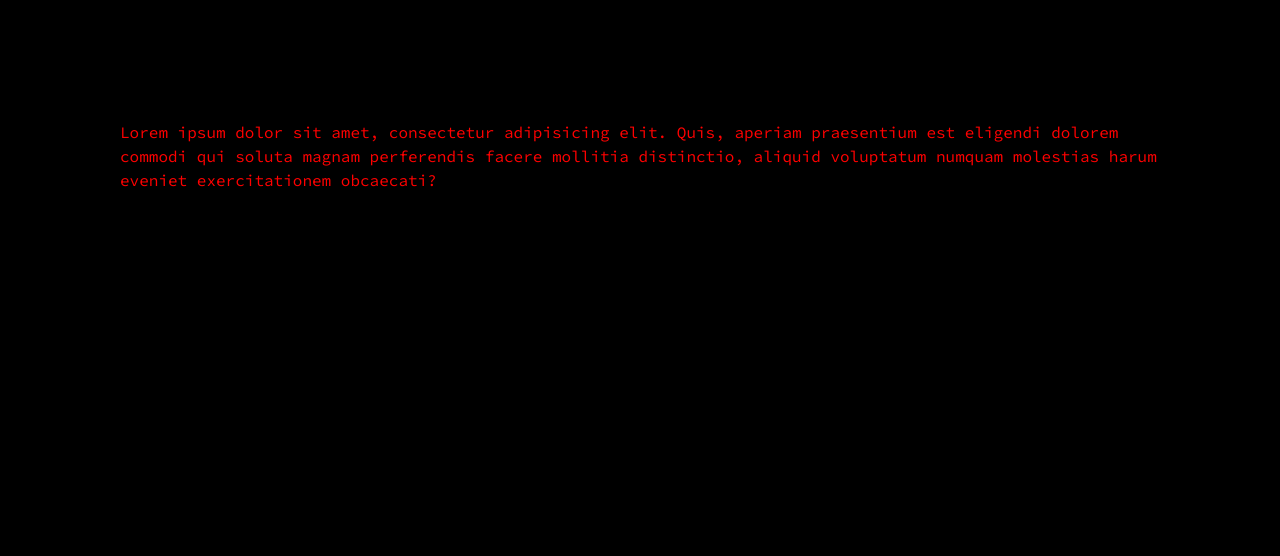
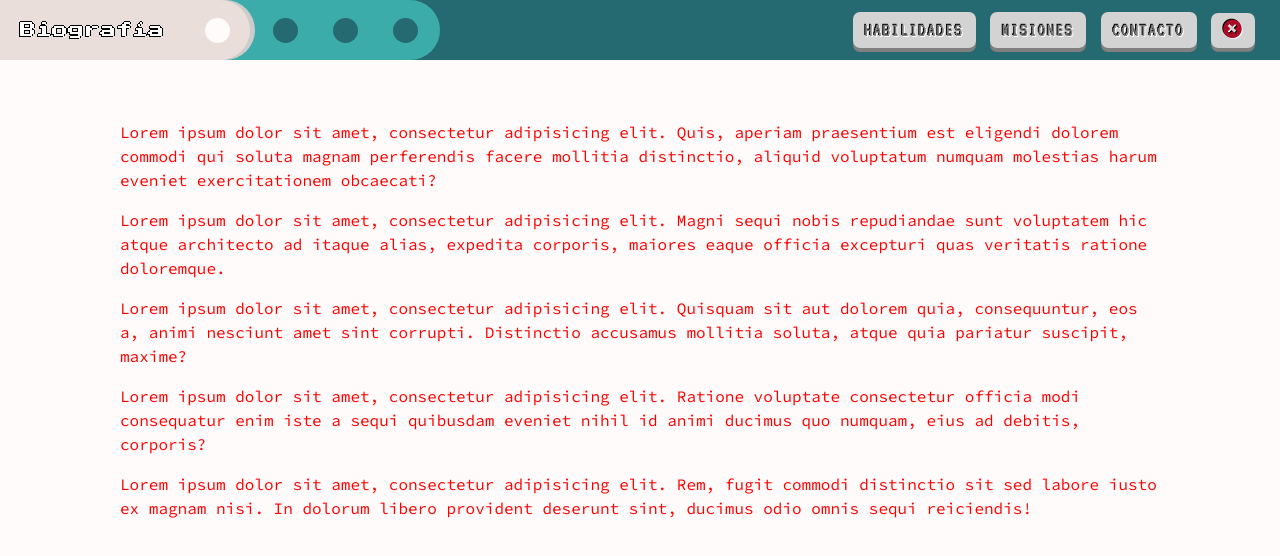
Before and after one commit to Helvette/helvette.github.io, a website: page index.html in a window 1280 px wide. Both pictures are taken after a click on the link "BIOGRAFÍA". Drawn offline with nearby package versions, Linux system fonts and the light colour scheme.

Commit message:
nav estático, con diseño, pero falta funcionalidad de rutas

```diff
--- a/assets/css/styles.css
+++ b/assets/css/styles.css
@@ -30,9 +30,14 @@ ul {
 }
 
 #home, #about, #skills, #quests, #contact {
+  background-color: black;
   padding: 120px;
-  background-color: black;
 }
+
+.section-content {
+
+}
+
 
 /* HOME */
 #noise {
@@ -78,19 +83,19 @@ ul {
   padding: 5px 20px;
 }
 
-.btn-nav {
+#home .btn-nav {
   position: relative;
   cursor: pointer;
   color: white;
   text-decoration: none;
 }
 
-.btn-nav:hover {
+#home .btn-nav:hover {
   color: white;
   text-decoration: none;
 }
 
-.for-hover::before {
+#home .for-hover::before {
   font-family: 'Font Awesome 5 Free';
   content: '\f0da ';
   color: red;
@@ -100,7 +105,119 @@ ul {
   left: -30px;
 } /*FIN HOME*/
 
+/* NAV */
+
+nav {
+  background-color: #256A71;
+  position: fixed;
+  z-index: 1000;
+  width: 100%;
+  height: 60px;
+}
+
+nav .nav {
+  width: 100%;
+  height: 60px;
+}
+
+nav .nav ul.section-info {
+  float: left;
+}
+
+nav .nav ul.mi-menu {
+  position: absolute;
+  right: 20px;
+}
+
+nav .nav .in-section {
+  padding-left: 20px;
+  background-color: #EADEDA;
+  border-top-right-radius: 50px;
+  border-bottom-right-radius: 50px;
+  padding-right: 80px;
+  position: relative;
+  width: 250px;
+  z-index: 1000;
+  box-shadow: 5px 0 0px 0px #ccc;
+  color: white;
+  text-shadow: -1px 1px black, -1px 0 black, 1px 0 black, 0 -1px black;
+    font-family: 'Press Start 2P', monospace;
+}
+
+nav .nav .in-section .circle {
+  height: 25px;
+  width: 25px;
+  border-radius: 50%;
+  display: inline-block;
+  background-color: #FFFBFA;
+  position: absolute;
+  right: 20px;
+  bottom: 17.5px;
+}
+
+nav .nav .decoration {
+  background-color: #3BACAA;
+  height: 60px;
+  position: absolute;
+  left: 150px;
+  bottom: 0;
+  border-top-right-radius: 50px;
+  border-bottom-right-radius: 50px;
+  padding-left: 105px;
+}
+
+nav .nav .decoration .circle {
+  height: 25px;
+  width: 25px;
+  border-radius: 50%;
+  margin: 17.5px;
+  display: inline-block;
+  background-color: #256A71;
+}
+
+nav .nav li {
+  display: inline-block;
+  line-height: 60px;
+  padding: 0 5px;
+}
+
+nav .nav li a {
+  font-family: 'VT323', monospace;
+  background-color: lightgray;
+  text-shadow: -1px -1px black, 1px 1px white;
+  color: gray;
+  -webkit-border-radius: 7px;
+  -moz-border-radius: 7px;
+  -o-border-radius: 7px;
+  border-radius: 7px;
+  box-shadow: 0 .2em gray;
+  cursor: pointer;
+  font-size: 20px;
+  letter-spacing: 1px;
+  padding: 8px 12px;
+  text-transform: uppercase;
+}
+
+nav .nav li a.home {
+  color: #aa0d25;
+  font-size: 19px;
+}
+
+nav .nav li a:hover {
+  text-decoration: none;
+}
+
+nav .nav li a:focus {
+  box-shadow: none;
+   position: relative;
+   top: .2em;
+   outline: none;
+}
+
 /* ABOUT */
+#about {
+  background-color: #FFFBFA;
+}
 #about {
   font-family: 'Source Code Pro', monospace;
 }
--- a/assets/js/app.js
+++ b/assets/js/app.js
@@ -16,12 +16,21 @@ $('#home').on('mouseenter', '.btn-nav', function() {
   $(this).addClass('for-hover animated infinite flash');
 })
 
+$('#home').on('click', '.btn-nav', function() {
+  $('nav').show()
+})
+
+$('.mi-menu').on('click', '.home', function(){
+  $('nav').hide();
+})
+
 function animating(element, effect){
   $(element).addClass(`animated ${effect}`)
 }
 
 // ejecutar al cargar la página
 $(document).ready(function() {
+  $('nav').hide();
     $('#noise').delay(500).fadeOut();
     $('.content').hide().delay(1000).fadeIn()
     animating('#home .name', 'flipInX')
@@ -29,11 +38,19 @@ $(document).ready(function() {
     animating('#home hr', 'fadeIn')
     animating('#home .sup', 'flipInX')
     $('#pagepiling').pagepiling({
-      menu: '#mi-menu',
+      menu: '.mi-menu',
       direction: 'horizontal',
       anchors: ['home','about', 'skills', 'quests', 'contact'],
       navigation: false,
       normalScrollElements: '#home, #about, #skills, #quests, #contact',
       verticalCentered: false
     });
+    let location = window.location.href;
+    if(location.indexOf('about') != -1 || location.indexOf('skills') != -1 || location.indexOf('quests') != -1 || location.indexOf('contact') != -1){
+      $('nav').show()
+    }
 })
+
+
+
+//while($('#home').css('transform') != 'matrix(1, 0, 0, 1, 0, 0)')
--- a/index.html
+++ b/index.html
@@ -20,6 +20,20 @@
 </head>
 <body>
   <section class="noise" id="noise"></section>
+  <nav class="animated fadeInRight">
+    <div class="nav"> <!-- nav -->
+      <ul class="section-info">
+        <li class="in-section"><span>Biografía</span> <div class="circle"></div></li>
+        <li class="decoration"><div class="circle"></div><div class="circle"></div><div class="circle"></div></li>
+      </ul>
+      <ul class="mi-menu">
+        <li><a data-menuanchor="skills" href="#skills" class="skills">Habilidades</a></li>
+        <li><a data-menuanchor="quests" href="#quests" class="quests">Misiones</a></li>
+        <li><a data-menuanchor="contact" href="#contact" class="contact">Contacto</a></li>
+        <li><a data-menuanchor="home" href="#home" class="home"><i class="fas fa-times-circle"></i></a></li>
+      </ul>
+    </div> <!-- fin nav -->
+  </nav>
   <div class="content" id="pagepiling">
     <section id="home" class="vertical-align section">
       <div class="row">
@@ -42,25 +56,28 @@
     </div>
     </section> <!-- fin home -->
 
-    <section id="about" class="section pp-scrollable">
-
-      <div class="row">
-        <p>Lorem ipsum dolor sit amet, consectetur adipisicing elit. Quis, aperiam praesentium est eligendi dolorem commodi qui soluta magnam perferendis facere mollitia distinctio, aliquid voluptatum numquam molestias harum eveniet exercitationem obcaecati?</p>
-
-      </div>
-
+    <section id="about" class="section">
+        <div class="section-content">
+          <div class="row">
+            <p>Lorem ipsum dolor sit amet, consectetur adipisicing elit. Quis, aperiam praesentium est eligendi dolorem commodi qui soluta magnam perferendis facere mollitia distinctio, aliquid voluptatum numquam molestias harum eveniet exercitationem obcaecati?</p>
+            <p>Lorem ipsum dolor sit amet, consectetur adipisicing elit. Magni sequi nobis repudiandae sunt voluptatem hic atque architecto ad itaque alias, expedita corporis, maiores eaque officia excepturi quas veritatis ratione doloremque.</p>
+            <p>Lorem ipsum dolor sit amet, consectetur adipisicing elit. Quisquam sit aut dolorem quia, consequuntur, eos a, animi nesciunt amet sint corrupti. Distinctio accusamus mollitia soluta, atque quia pariatur suscipit, maxime?</p>
+            <p>Lorem ipsum dolor sit amet, consectetur adipisicing elit. Ratione voluptate consectetur officia modi consequatur enim iste a sequi quibusdam eveniet nihil id animi ducimus quo numquam, eius ad debitis, corporis?</p>
+            <p>Lorem ipsum dolor sit amet, consectetur adipisicing elit. Rem, fugit commodi distinctio sit sed labore iusto ex magnam nisi. In dolorum libero provident deserunt sint, ducimus odio omnis sequi reiciendis!</p>
+          </div>
+        </div>
     </section> <!-- fin about -->
 
-    <section id="skills" class="section pp-scrollable">
+    <section id="skills" class="section">
       <p>Lorem ipsum dolor sit amet, consectetur adipisicing elit. Ipsum, labore quis in ratione non. Laudantium, illo, voluptate! Aspernatur recusandae, inventore expedita ullam accusantium dolorum nemo earum, beatae dolore aut quidem.</p>
     </section>
 
 
-    <section id="quests" class="section pp-scrollable">
+    <section id="quests" class="section">
       <p>Lorem ipsum dolor sit amet, consectetur adipisicing elit. Recusandae corporis, consequatur asperiores omnis possimus fugit ipsam similique, temporibus nulla illo eaque optio voluptas excepturi explicabo hic quo aspernatur numquam inventore.</p>
     </section>
 
-    <section id="contact" class="section pp-scrollable">
+    <section id="contact" class="section">
       <p>Lorem ipsum dolor sit amet, consectetur adipisicing elit. Facilis assumenda ut amet cumque recusandae esse eius minus architecto iusto ullam iste, dolores labore mollitia vero enim, aliquid saepe, laboriosam optio.</p>
     </section>
 
```
